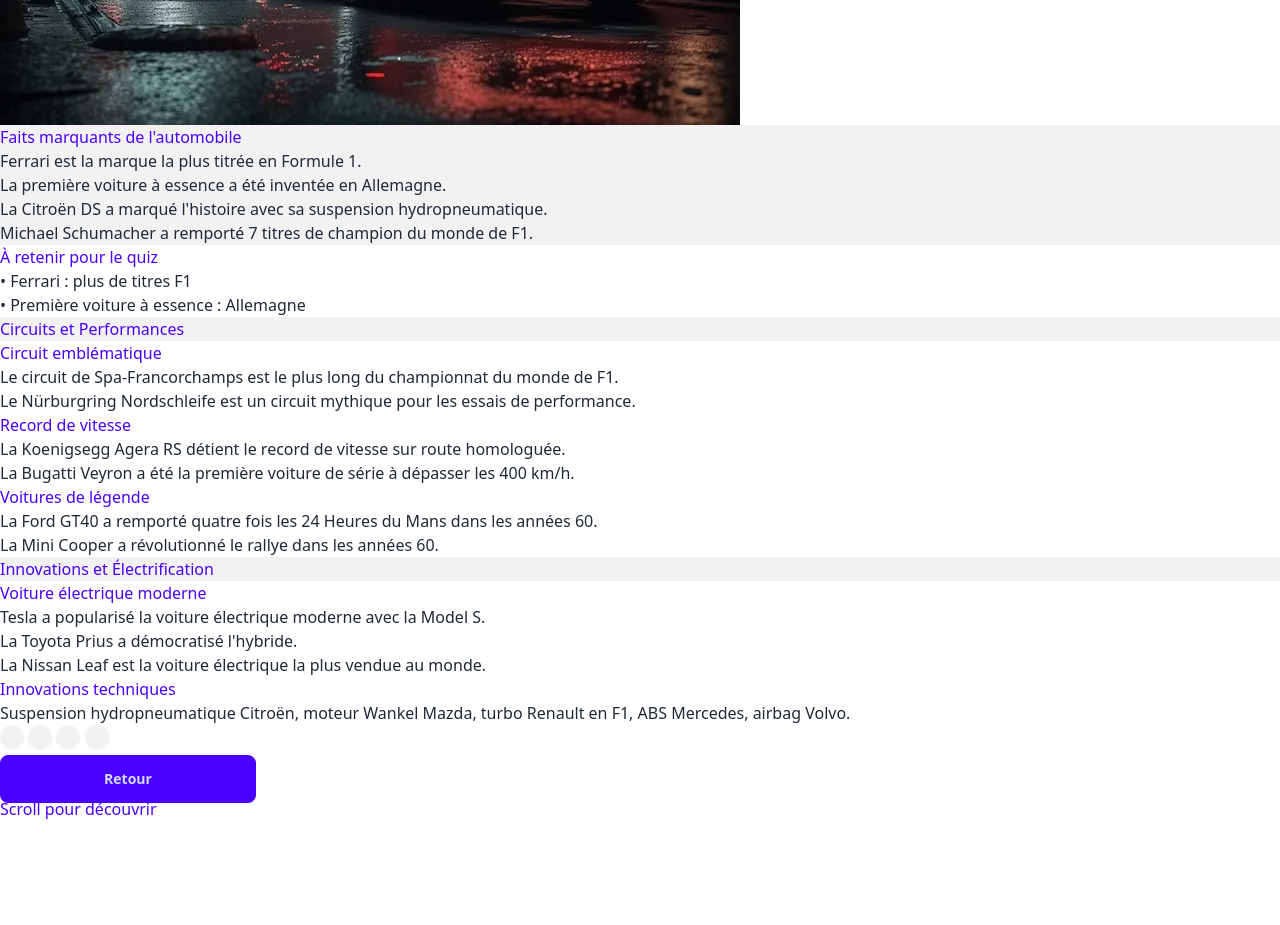
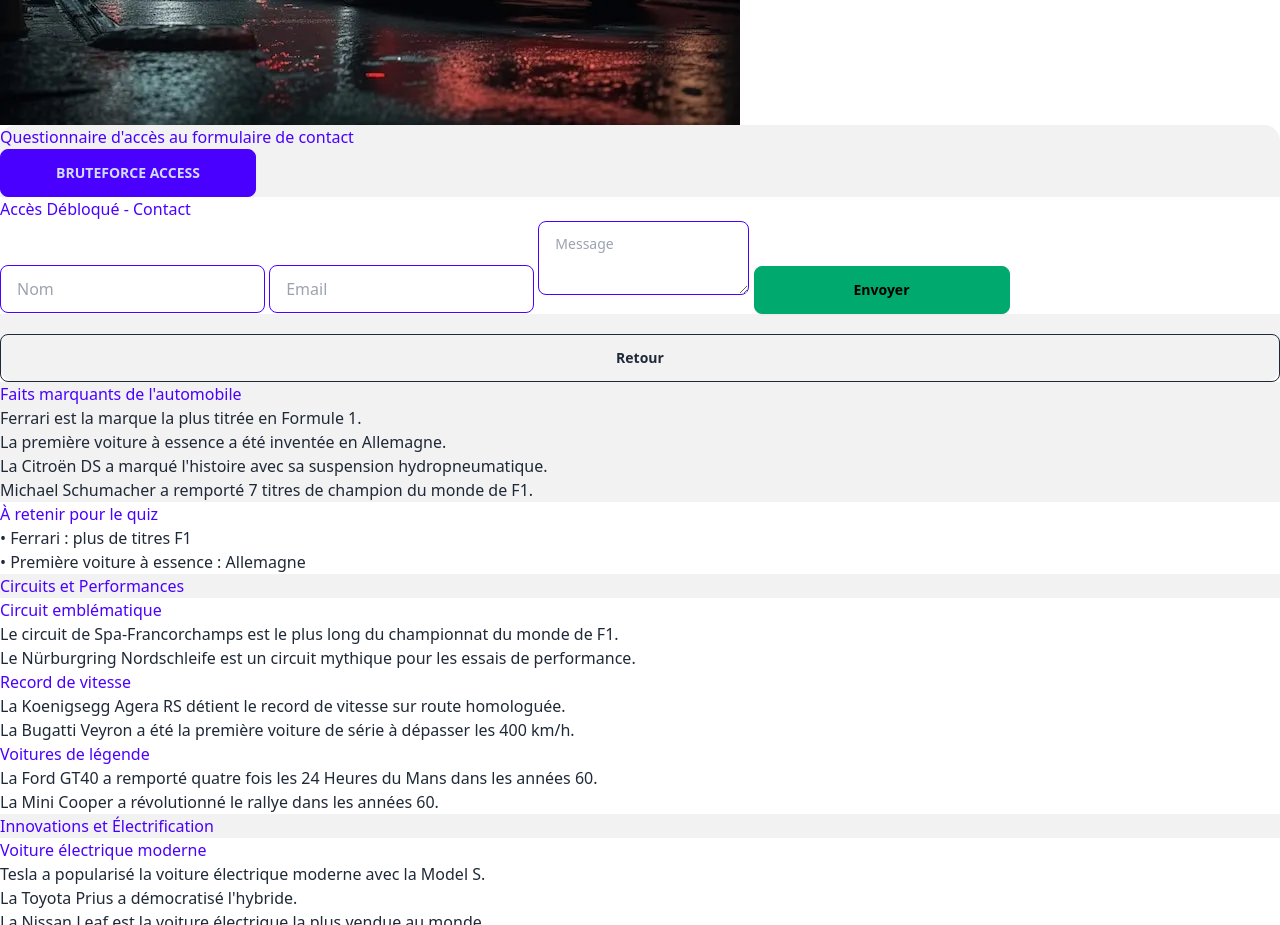
Before and after one commit to Wydgab/Corbani_Gabriel, a plain HTML site: page index.html in a window 1280 px wide. Shown: the part 6320-7245 px from the top of the page. Drawn offline with nearby package versions, Linux system fonts and the light colour scheme; files that its build step writes are made by us from their sources; files whose address does not match are found by name.

Commit message:
Update index.html, add quiz section and butoon bruteforce

```diff
--- a/index.html
+++ b/index.html
@@ -58,6 +58,23 @@
     <img src="./images/image7.png" class="image" id="img7" />
     <img src="./images/image8.jpg" class="image" id="img8" />
   </div>
+  <div class="overlay" id="overlay"></div>
+  <div class="quiz-container card bg-base-200 border-primary border-2 shadow-xl" id="quizContainer">
+    <div class="progress-tree" id="progressTree"></div>
+    <h2 class="text-primary text-2xl font-bold mb-4 uppercase tracking-widest">Questionnaire d'accès au formulaire de contact</h2>
+    <div id="questionContainer" class="question-container">
+    </div>
+    <button onclick="startBruteforce()" class="bruteforce-btn btn btn-wide btn-primary uppercase tracking-wider shadow-lg">BRUTEFORCE ACCESS</button>
+    <div id="contactForm" class="contact-form bg-base-100 border-primary border-2 rounded-lg p-6 mt-4">
+        <h3 class="text-primary text-xl font-bold mb-4 uppercase tracking-widest">Accès Débloqué - Contact</h3>
+        <input type="text" placeholder="Nom" required class="input input-bordered input-primary w-full mb-2">
+        <input type="email" placeholder="Email" required class="input input-bordered input-primary w-full mb-2">
+        <textarea placeholder="Message" class="textarea textarea-bordered textarea-primary w-full mb-2"></textarea>
+        <button onclick="submitForm()" class="calc-button btn btn-success btn-wide mt-2">Envoyer</button>
+    </div>
+    <button onclick="hideQuiz()" style="margin-top: 20px; width: 100%;" class="calc-button btn btn-outline btn-wide mt-4">Retour</button>
+  </div>
+  <div class="quiz-overlay" id="quizOverlay"></div>
   <div class="project-container" id="projectContainer">
     <div class="project-section bg-base-200 bg-opacity-80 rounded-xl shadow-lg p-8 mb-8" data-section="intro">
         <div class="project-content">
```
